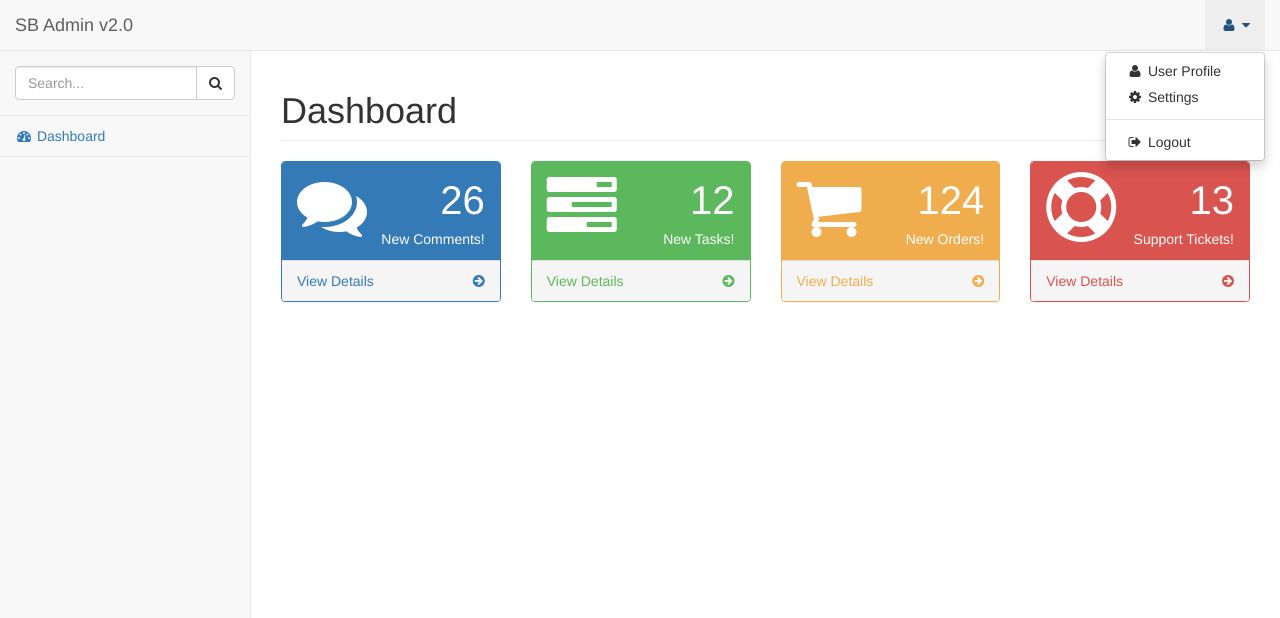
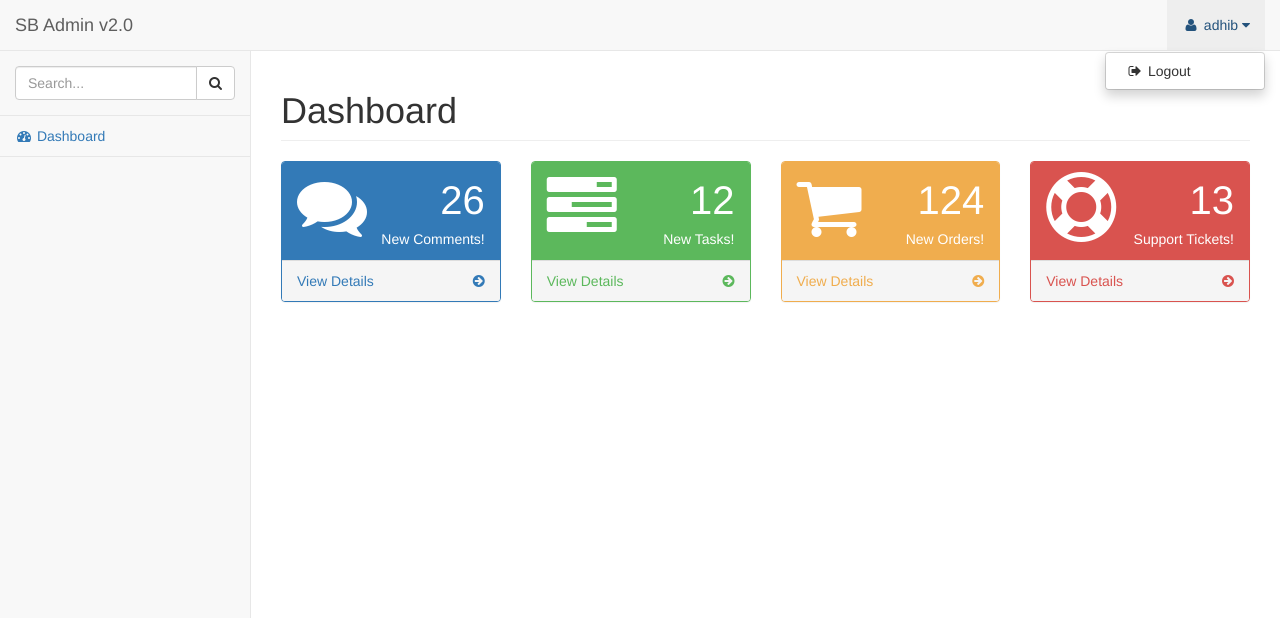
Before and after one commit to RizkiMufrizal/Koperasi-Syariah, a CodeIgniter app: page /Koperasi-Syariah/index.php/user/indexcontroller/index in a window 1280 px wide, after a click on "adhib". Shown: the top 618 px of the page. Run offline with CodeIgniter, Linux system fonts and the light colour scheme; a user stored in the database is signed in.

Commit message:
tambah logout

```diff
--- a/application/views/layout/HeaderLayout.php
+++ b/application/views/layout/HeaderLayout.php
@@ -3,7 +3,7 @@
  * @Author: Rizki Mufrizal <mufrizalrizki@gmail.com>
  * @Date:   2016-08-15 14:41:25
  * @Last Modified by:   RizkiMufrizal
- * @Last Modified time: 2016-08-15 15:13:01
+ * @Last Modified time: 2016-08-15 23:31:25
  */
 -->
 
@@ -22,15 +22,10 @@
     <ul class="nav navbar-top-links navbar-right">
         <li class="dropdown">
             <a class="dropdown-toggle" data-toggle="dropdown" href="#">
-                <i class="fa fa-user fa-fw"></i>  <i class="fa fa-caret-down"></i>
+                <i class="fa fa-user fa-fw"></i> <?php echo $this->session->userdata('username'); ?>  <i class="fa fa-caret-down"></i>
             </a>
             <ul class="dropdown-menu dropdown-user">
-                <li><a href="#"><i class="fa fa-user fa-fw"></i> User Profile</a>
-                </li>
-                <li><a href="#"><i class="fa fa-gear fa-fw"></i> Settings</a>
-                </li>
-                <li class="divider"></li>
-                <li><a href="login.html"><i class="fa fa-sign-out fa-fw"></i> Logout</a>
+                <li><a href="<?php echo base_url(); ?>index.php/UserController/logout"><i class="fa fa-sign-out fa-fw"></i> Logout</a>
                 </li>
             </ul>
             <!-- /.dropdown-user -->
```
